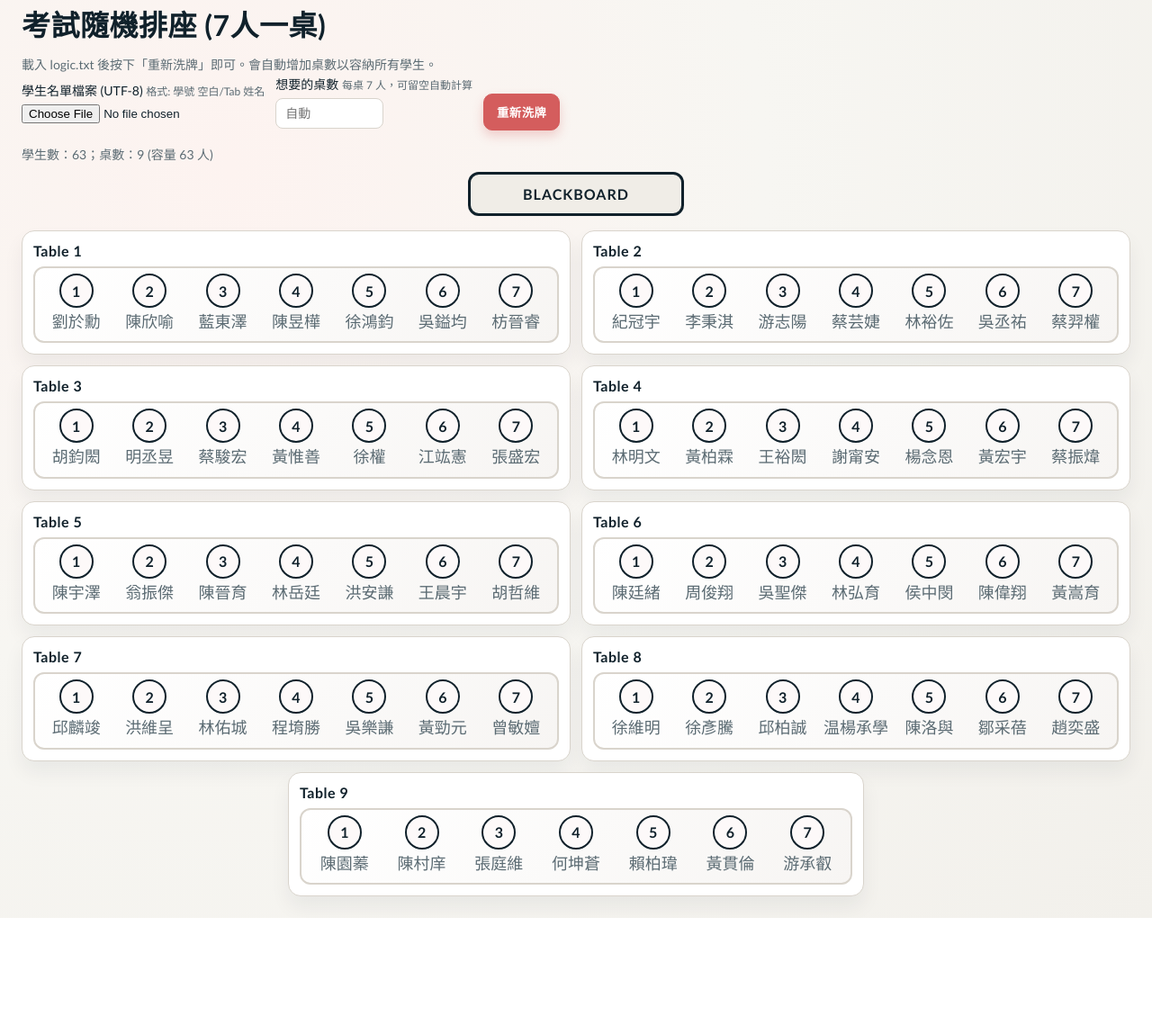
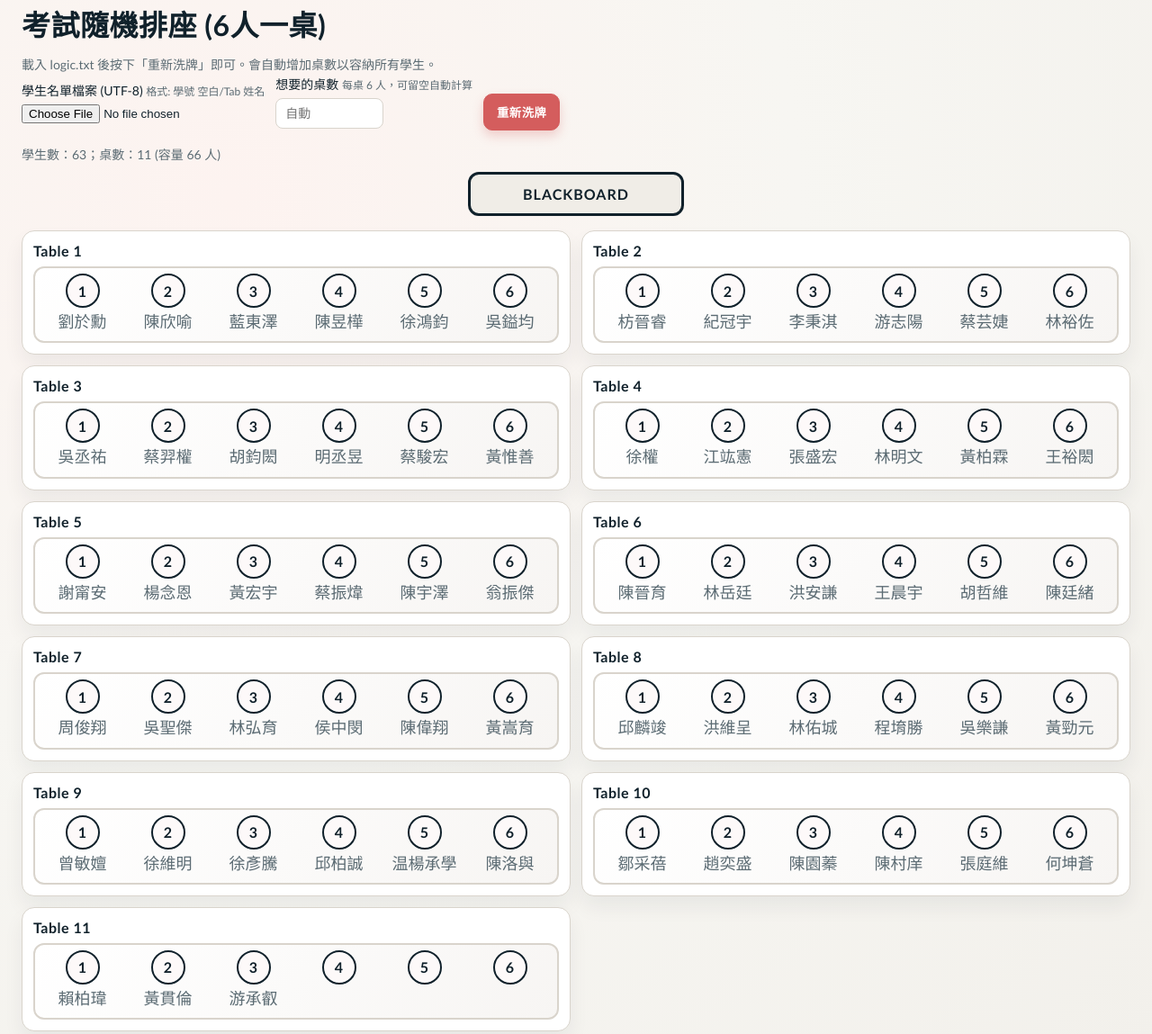
Before and after one commit to beibeiUUU/testseat, a plain HTML site: page index.html in a window 1280 px wide. Shown: the part 21-1170 px from the top of the page at 90% size. Before the commit the page ends 1041 px from the top, so only its background shows below. Drawn offline with Linux system fonts and the light colour scheme.

Commit message:
7人變成6人

```diff
--- a/index.html
+++ b/index.html
@@ -2,7 +2,7 @@
 <html lang="zh-Hant">
 <head>
   <meta charset="utf-8">
-  <title>考試隨機排座 (7人一桌)</title>
+  <title>考試隨機排座 (6人一桌)</title>
   <style>
     :root {
       --bg: #f7f6f2;
@@ -64,6 +64,7 @@
     }
     .tables {
       display: grid;
+      /* 這裡控制兩欄排列，不需要改動，移除 wide 後最後一個會自動靠左 */
       grid-template-columns: repeat(2, minmax(280px, 1fr));
       gap: 12px;
       margin-top: 16px;
@@ -83,12 +84,6 @@
       font-weight: 800;
       letter-spacing: 0.5px;
     }
-    .wide {
-      grid-column: 1 / span 2;
-      max-width: 640px;
-      width: 100%;
-      justify-self: center;
-    }
     .table-visual {
       border: 2px solid var(--line);
       border-radius: 12px;
@@ -97,7 +92,8 @@
     }
     .seat-row {
       display: grid;
-      grid-template-columns: repeat(7, minmax(0, 1fr));
+      /* 維持 6 人一桌的設定 */
+      grid-template-columns: repeat(6, minmax(0, 1fr));
       gap: 6px;
       margin-bottom: 4px;
     }
@@ -136,13 +132,12 @@
       body { padding: 16px; }
       .tables { grid-template-columns: repeat(auto-fit, minmax(260px, 1fr)); }
       .seat-row { grid-template-columns: repeat(3, minmax(0, 1fr)); }
-      .wide { grid-column: auto; }
     }
   </style>
 </head>
 <body>
   <header>
-    <h1>考試隨機排座 (7人一桌)</h1>
+    <h1>考試隨機排座 (6人一桌)</h1>
     <div class="muted">載入 logic.txt 後按下「重新洗牌」即可。會自動增加桌數以容納所有學生。</div>
   </header>
 
@@ -152,7 +147,7 @@
       <input type="file" id="file" accept=".txt">
     </div>
     <div class="control">
-      <label>想要的桌數 <span>每桌 7 人，可留空自動計算</span></label>
+      <label>想要的桌數 <span>每桌 6 人，可留空自動計算</span></label>
       <input type="number" id="tableCount" min="1" placeholder="自動">
     </div>
     <div class="control">
@@ -167,7 +162,8 @@
   <section class="tables" id="tables"></section>
 
   <script>
-    const seatsPerTable = 7;
+    const seatsPerTable = 6;
+
     const statusEl = document.getElementById("status");
     const tablesEl = document.getElementById("tables");
     const fileInput = document.getElementById("file");
@@ -183,7 +179,7 @@
         .filter(Boolean)
         .map((line) => {
           const parts = line.split(/\s+/);
-          if (parts.length >= 2) return parts.slice(1).join(""); // 顯示姓名
+          if (parts.length >= 2) return parts.slice(1).join("");
           return parts[0];
         });
     }
@@ -232,12 +228,10 @@
             `;
           }).join("");
 
-          // 若最後剩一張桌，置中佔滿一列，排版類似「兩桌一排，最後單桌置中」。
-          const isLastAlone = tables.length % 2 === 1 && idx === tables.length - 1;
-          const wideClass = isLastAlone ? "wide" : "";
-
+          // 修改處：移除了這裡原本判斷 "isLastAlone" 的邏輯
+          // 所有的 table-card 樣式統一，就會依照 Grid 自動靠左排列
           return `
-            <article class="table-card ${wideClass}">
+            <article class="table-card">
               <div class="table-title">Table ${idx + 1}</div>
               <div class="table-visual">
                 <div class="seat-row">${seatRow}</div>
```
